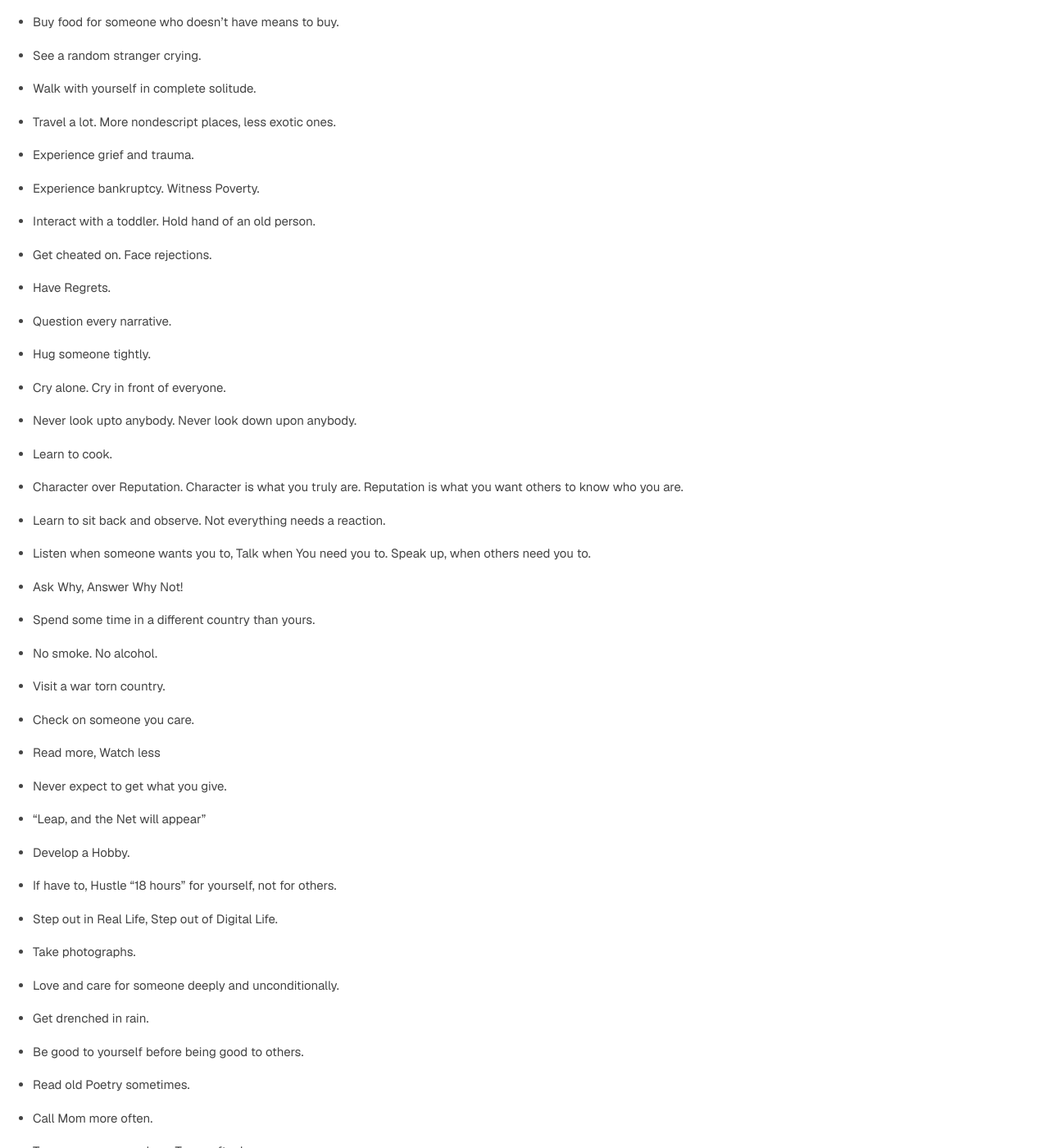
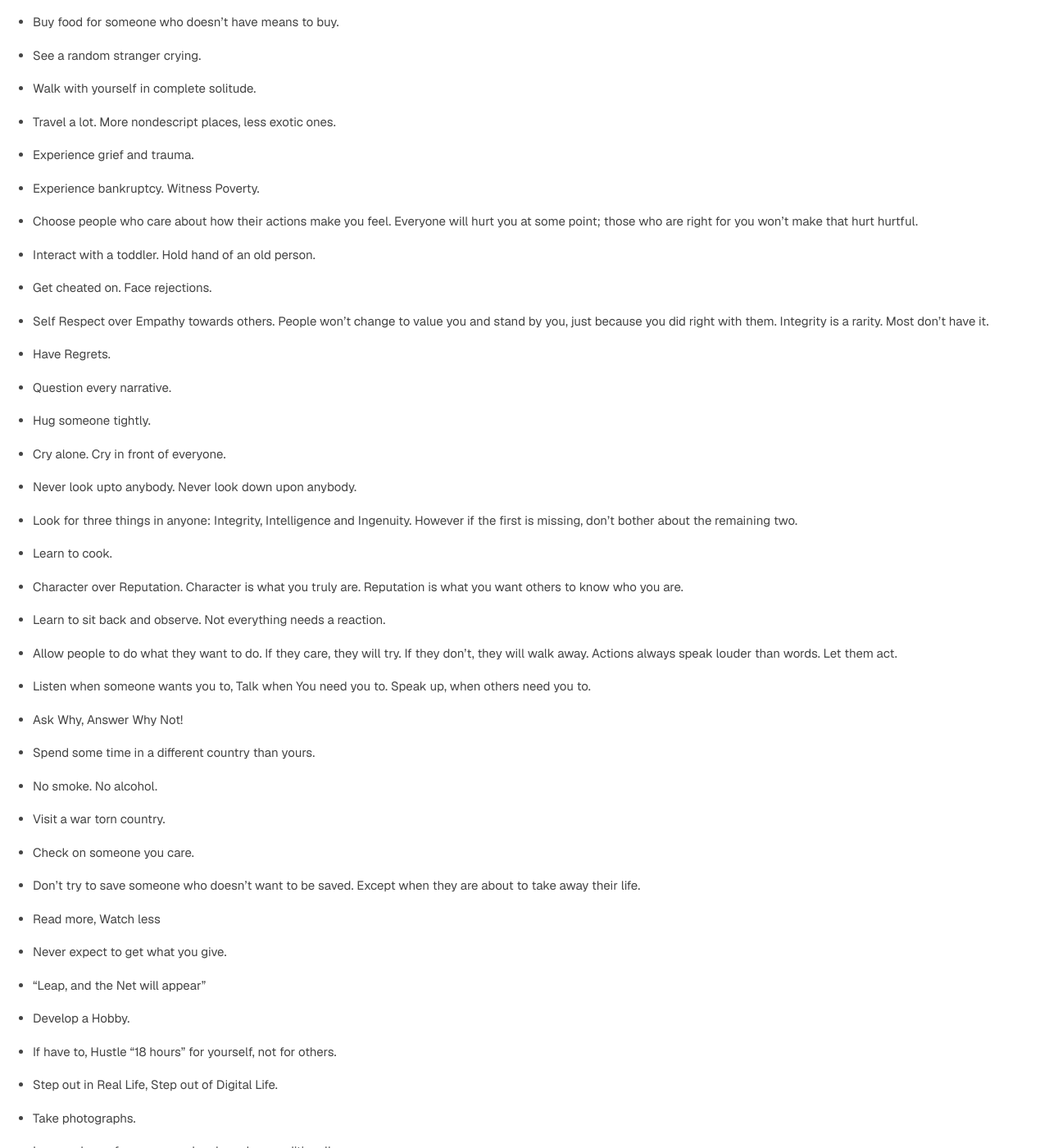
Before and after one commit to trmanish/trmanish.github.io, a Jekyll site: the page built from things-that-enrich-life-pdf.md, in a window 1280 px wide and 1400 px high, scrolled down 764 px. Shown: the whole window at 82% size. Built offline with Jekyll 4.4.1, drawn with Linux system fonts in a browser that asks for light colours; our own code applies the rules of GitHub Pages for plain Markdown files; some of the changed text lies outside the part shown.

Commit message:
Expand Things that Enrich Life; fix PDF trailing blank page
- Add several bullets (Choose people who care about how their actions
  make you feel; Look for Integrity/Intelligence/Ingenuity; Self Respect
  over Empathy; Don't try to save someone who doesn't want saving; Allow
  people to do what they want; Get hurt without being hurtful)
- Replace 'Be good to yourself' with 'Be smarter about who has access to you'
- Reword the letter and end-things-on-a-high bullets
- Update byline to 'Updated July 2026'; set date to July 25, 2026
- Make 'Get drenched in rain' the closing bullet
- Trim PDF outer margins so it fits 4 pages (no trailing blank page);
  document the fix in the blog-to-pdf skill

```diff
--- a/things-that-enrich-life-pdf.md
+++ b/things-that-enrich-life-pdf.md
@@ -1,7 +1,7 @@
 ---
 pdf_options:
   format: Letter
-  margin: 20mm 20mm
+  margin: 12mm 20mm
   printBackground: true
 css: |-
   /* Mirror the blog stylesheet (assets/css/style.css) exactly */
@@ -13,7 +13,7 @@ css: |-
     color: #444;
     /* Mirror post.html <main style="max-width:800px;margin:40px auto;padding:20px"> */
     max-width: 800px;
-    margin: 40px auto;
+    margin: 0 auto;
     padding: 20px;
     font-size: 15px;
     line-height: 1.7;
@@ -89,10 +89,16 @@ Things that will truly enrich your life:
 - Experience bankruptcy. Witness Poverty.
 
 
+- Choose people who care about how their actions make you feel. Everyone will hurt you at some point; those who are right for you won't make that hurt hurtful.
+
+
 - Interact with a toddler. Hold hand of an old person.
 
 
 - Get cheated on. Face rejections.
+
+
+- Self Respect over Empathy towards others. People won't change to value you and stand by you, just because you did right with them. Integrity is a rarity. Most don't have it.
 
 
 - Have Regrets.
@@ -110,6 +116,9 @@ Things that will truly enrich your life:
 - Never look upto anybody. Never look down upon anybody.
 
 
+- Look for three things in anyone: Integrity, Intelligence and Ingenuity. However if the first is missing, don't bother about the remaining two.
+
+
 - Learn to cook.
 
 
@@ -117,6 +126,9 @@ Things that will truly enrich your life:
 
 
 - Learn to sit back and observe. Not everything needs a reaction.
+
+
+- Allow people to do what they want to do. If they care, they will try. If they don't, they will walk away. Actions always speak louder than words. Let them act.
 
 
 - Listen when someone wants you to, Talk when You need you to. Speak up, when others need you to.
@@ -135,6 +147,9 @@ Things that will truly enrich your life:
 
 
 - Check on someone you care.
+
+
+- Don't try to save someone who doesn't want to be saved. Except when they are about to take away their life.
 
 
 - Read more, Watch less
@@ -161,10 +176,7 @@ Things that will truly enrich your life:
 - Love and care for someone deeply and unconditionally.
 
 
-- Get drenched in rain.
-
-
-- Be good to yourself before being good to others.
+- Be smarter about who has access to you. Being a good person doesn't mean life will be good to you back.
 
 
 - Read old Poetry sometimes.
@@ -179,7 +191,7 @@ Things that will truly enrich your life:
 - Have fun with people. Don't make fun of them.
 
 
-- Mail that Letter to someone who mattered. Mail, not Email.
+- Write that Letter to someone who mattered. Post it. Don't Email.
 
 
 - Send flowers. When they are alive, rather than when they are gone.
@@ -203,6 +215,9 @@ Things that will truly enrich your life:
 - Don't reason your way through human emotions. Feelings aren't puzzles to be solved.
 
 
+- Get hurt without being hurtful.
+
+
 - Stop asking why did they do this to me. Start asking what can I do now.
 
 
@@ -224,10 +239,13 @@ Things that will truly enrich your life:
 - Develop a Taste for Music, Writing or Reading. Peace often lives there.
 
 
-- End things with someone on a high, no matter how bitter the end.
+- End things on a high with someone, no matter how bitter the end. One day they will be gone, and the regret that comes after someone's Death lingers for a very long time.
 
 
 - Love people like they are forever. Hold them like they are seasons.
 
 
 - Don't save your Love for another day. Say the words you keep inside. Hold on to a little longer than your pride.
+
+
+- Get drenched in rain.
```
Also changed, not shown: other parts of things-that-enrich-life-pdf.md (+2 -2 lines), _posts/2025-03-01-things-that-enrich-life.md (+26 -8 lines), .claude/skills/blog-to-pdf/SKILL.md, 1 other file.
